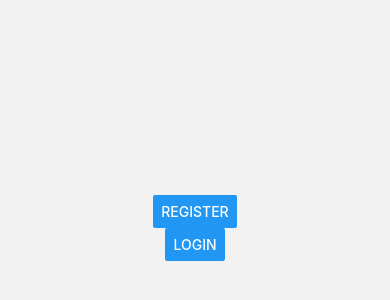
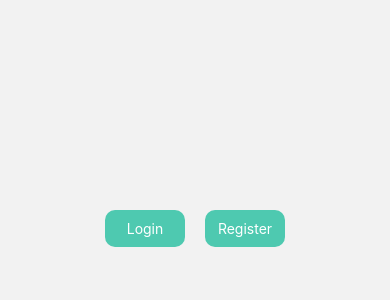
Before and after one commit to Peterhyh/uncut-social, a React Native app: screen /Landing in a window 390 px wide. Shown: the part 194-494 px from the top of the page. Built offline with nearby package versions, Linux system fonts and the light colour scheme.

Commit message:
Interface update

```diff
--- a/screens/LandingScreen.js
+++ b/screens/LandingScreen.js
@@ -1,17 +1,25 @@
-import { Button, View, StyleSheet, Platform } from 'react-native';
+import { Text, View, StyleSheet, Platform } from 'react-native';
 import Constants from 'expo-constants';
+import { TouchableOpacity } from 'react-native-gesture-handler';
 
 const LandingScreen = ({ navigation }) => {
     return (
         <View style={styles.container}>
-            <Button
-                title='Register'
-                onPress={() => navigation.navigate('Register')}
-            />
-            <Button
+            <TouchableOpacity
+                style={styles.button}
                 title='Login'
                 onPress={() => navigation.navigate('Login')}
-            />
+            >
+                <Text style={styles.buttonText}>Login</Text>
+            </TouchableOpacity>
+
+            <TouchableOpacity
+                style={styles.button}
+                title=''
+                onPress={() => navigation.navigate('Register')}
+            >
+                <Text style={styles.buttonText}>Register</Text>
+            </TouchableOpacity>
         </View>
     );
 };
@@ -21,8 +29,20 @@ const styles = StyleSheet.create({
         flex: 1,
         paddingTop: Platform.OS === 'ios' ? 0 : Constants.statusBarHeight,
         display: 'flex',
+        flexDirection: 'row',
         alignItems: 'center',
         justifyContent: 'center',
+    },
+    button: {
+        backgroundColor: '#4EC9B0',
+        padding: 10,
+        margin: 10,
+        borderRadius: 10,
+        width: 80,
+        alignItems: 'center',
+    },
+    buttonText: {
+        color: '#fff',
     },
 });
 
--- a/screens/LoginScreen.js
+++ b/screens/LoginScreen.js
@@ -86,7 +86,7 @@ const styles = StyleSheet.create({
         padding: 10,
     },
     button: {
-        backgroundColor: '#202020',
+        backgroundColor: '#4EC9B0',
         padding: 10,
         marginTop: 10,
         borderRadius: 10,
--- a/screens/RegisterScreen.js
+++ b/screens/RegisterScreen.js
@@ -62,8 +62,8 @@ const RegisterScreen = () => {
 
     return (
         <View style={styles.container}>
-            <ScrollView>
             <TextInput
+                style={styles.input}
                 returnKeyType='next'
                 ref={input1}
                 onSubmitEditing={() => handleReturnKeyPress(input1)}
@@ -73,6 +73,7 @@ const RegisterScreen = () => {
                 onChangeText={setUsername}
             />
             <TextInput
+                style={styles.input}
                 returnKeyType='next'
                 ref={input2}
                 onSubmitEditing={() => handleReturnKeyPress(input2)}
@@ -82,6 +83,7 @@ const RegisterScreen = () => {
                 onChangeText={setEmail}
             />
             <TextInput
+                style={styles.input}
                 returnKeyType='next'
                 ref={input3}
                 onSubmitEditing={() => handleReturnKeyPress(input3)}
@@ -91,6 +93,7 @@ const RegisterScreen = () => {
                 onChangeText={setPassword}
             />
             <TextInput
+                style={styles.input}
                 returnKeyType='next'
                 ref={input4}
                 onSubmitEditing={() => handleReturnKeyPress(input4)}
@@ -100,6 +103,7 @@ const RegisterScreen = () => {
                 onChangeText={setConfirmPassword}
             />
             <TextInput
+                style={styles.input}
                 returnKeyType='next'
                 ref={input5}
                 onSubmitEditing={() => handleReturnKeyPress(input5)}
@@ -108,6 +112,7 @@ const RegisterScreen = () => {
                 onChangeText={setFirstName}
             />
             <TextInput
+                style={styles.input}
                 returnKeyType='done'
                 ref={input6}
                 onSubmitEditing={() => handleReturnKeyPress(input6)}
@@ -122,9 +127,7 @@ const RegisterScreen = () => {
             >
                 <Text style={styles.buttonText}>Sign Up</Text>
             </TouchableOpacity>
-            </ScrollView>
         </View >
-
     );
 };
 
@@ -132,12 +135,10 @@ const styles = StyleSheet.create({
     container: {
         justifyContent: 'center',
         alignItems: 'center',
-        borderWidth: 1,
-        borderColor: 'red',
         flex: 1,
     },
     button: {
-        backgroundColor: '#202020',
+        backgroundColor: '#4EC9B0',
         padding: 10,
         marginTop: 10,
         borderRadius: 10,
@@ -145,16 +146,11 @@ const styles = StyleSheet.create({
     buttonText: {
         color: '#fff',
     },
-    inputContainer: {
-
-        flex: 1,
-        width: '100%'
-    },
     input: {
-        borderWidth: 2,
+        borderWidth: 1,
         borderRadius: 10,
+        width: '90%',
         margin: 10,
-        height: 50,
         padding: 10,
     },
 });
```
Lines whose indentation alone changed are shown as unchanged.
